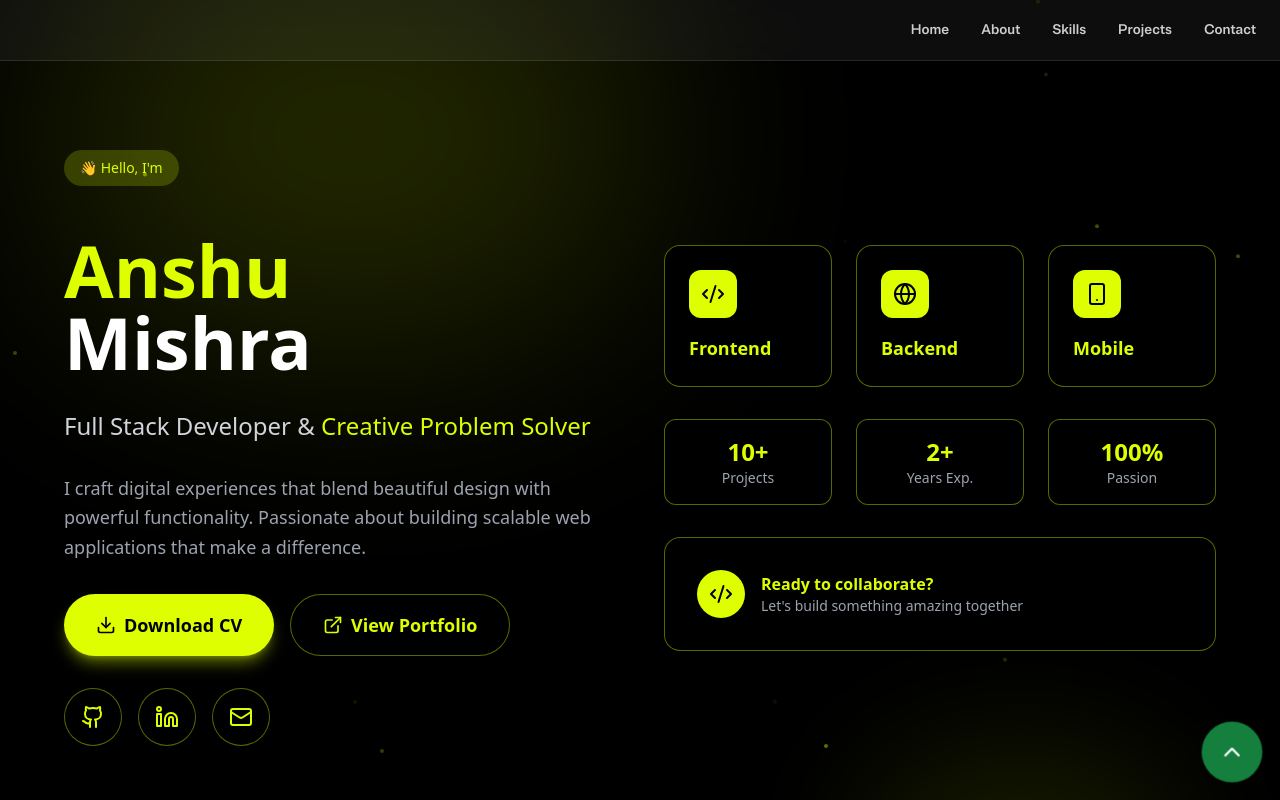
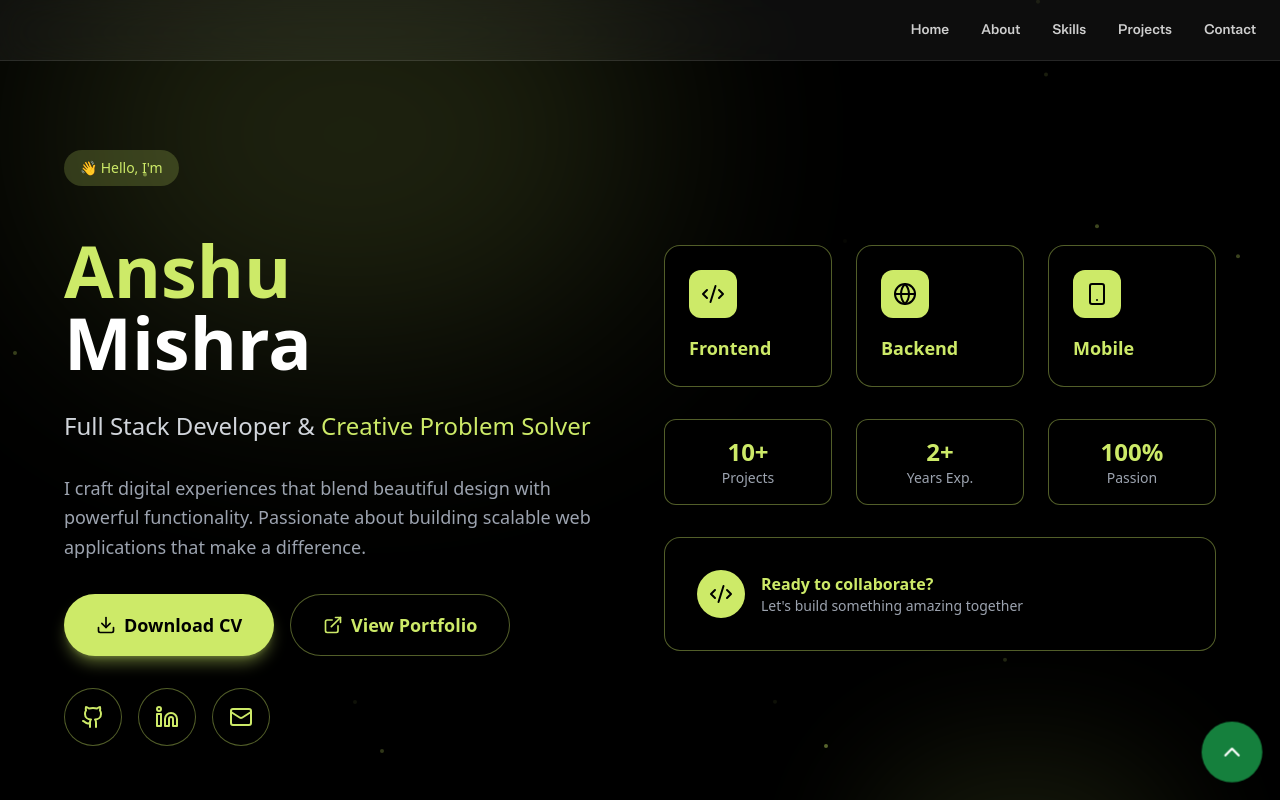
Before and after one commit to amishra-D/portfolio, a React (Vite) app: page / in a window 1280 px wide. Shown: the top 800 px of the page. Built offline with nearby package versions, Linux system fonts and the light colour scheme; a web font is replaced by a local one.

Commit message:
with final changes

```diff
--- a/src/components/Home.jsx
+++ b/src/components/Home.jsx
@@ -75,9 +75,9 @@ const gradientVariants = {
 };
 
 const skillsData = [
-  { icon: Code2, label: "Frontend", color: "bg-[#ddff00]" },
-  { icon: Globe, label: "Backend", color: "bg-[#ddff00]" },
-  { icon: Smartphone, label: "Mobile", color: "bg-[#ddff00]" }
+  { icon: Code2, label: "Frontend", color: "bg-[#CDEA68]" },
+  { icon: Globe, label: "Backend", color: "bg-[#CDEA68]" },
+  { icon: Smartphone, label: "Mobile", color: "bg-[[#CDEA68]" }
 ];
 
 const socialLinks = [
@@ -94,8 +94,8 @@ const AnimatedButton = ({ onClick, children, variant = "primary", className = ""
         relative group px-8 py-4 rounded-full font-semibold text-lg
         transition-all duration-300 ease-out overflow-hidden z-40
         ${variant === "primary"
-          ? "bg-[#ddff00] text-black shadow-lg shadow-[#ddff00]/40 hover:shadow-[#ddff00]/60"
-          : "bg-black text-[#ddff00] border border-[#ddff00]/40 hover:bg-[#ddff00]/10"
+          ? "bg-[#CDEA68] text-black shadow-lg shadow-[#CDEA68]/40 hover:shadow-[#CDEA68]/60"
+          : "bg-black text-[#CDEA68] border border-[#CDEA68]/40 hover:bg-[#CDEA68]/10"
         }
         ${className}
       `}
@@ -121,12 +121,12 @@ const SkillCard = ({ skill, index }) => {
       whileHover={{ y: -10, scale: 1.05 }}
       custom={index}
     >
-      <div className="relative bg-black rounded-2xl p-6 border border-[#ddff00]/40 hover:border-[#ddff00]/60 transition-all duration-300 z-40">
-        <div className={`inline-flex p-3 rounded-xl bg-[#ddff00] mb-4 z-40`}>
+      <div className="relative bg-black rounded-2xl p-6 border border-[#CDEA68]/40 hover:border-[#CDEA68]/60 transition-all duration-300 z-40">
+        <div className={`inline-flex p-3 rounded-xl bg-[#CDEA68] mb-4 z-40`}>
           <Icon className="w-6 h-6 text-black z-40" />
         </div>
-        <h3 className="text-[#ddff00] font-semibold text-lg z-40">{skill.label}</h3>
-        <div className="absolute inset-0 bg-gradient-to-r from-[#ddff00]/10 to-transparent opacity-0 group-hover:opacity-100 transition-opacity duration-300 rounded-2xl z-40" />
+        <h3 className="text-[#CDEA68] font-semibold text-lg z-40">{skill.label}</h3>
+        <div className="absolute inset-0 bg-gradient-to-r from-[#CDEA68]/10 to-transparent opacity-0 group-hover:opacity-100 transition-opacity duration-300 rounded-2xl z-40" />
       </div>
     </motion.div>
   );
@@ -140,14 +140,14 @@ const SocialLink = ({ social, index }) => {
       href={social.href}
       target="_blank"
       rel="noopener noreferrer"
-      className="group relative p-4 bg-black rounded-full border border-[#ddff00]/40 hover:border-[#ddff00]/60 transition-all duration-300 z-40"
+      className="group relative p-4 bg-black rounded-full border border-[#CDEA68]/40 hover:border-[#CDEA68]/60 transition-all duration-300 z-40"
       variants={itemVariants}
       whileHover={{ scale: 1.1, y: -5 }}
       whileTap={{ scale: 0.9 }}
       custom={index}
     >
-      <Icon className="w-6 h-6 text-[#ddff00] group-hover:text-[#ddff00] transition-colors duration-300 z-40" />
-      <div className="absolute inset-0 bg-gradient-to-r from-[#ddff00]/20 to-[#ddff00]/20 opacity-0 group-hover:opacity-100 transition-opacity duration-300 rounded-full z-40" />
+      <Icon className="w-6 h-6 text-[#CDEA68] group-hover:text-[#CDEA68] transition-colors duration-300 z-40" />
+      <div className="absolute inset-0 bg-gradient-to-r from-[#CDEA68]/20 to-[#CDEA68]/20 opacity-0 group-hover:opacity-100 transition-opacity duration-300 rounded-full z-40" />
     </motion.a>
   );
 };
@@ -181,7 +181,7 @@ const Home = forwardRef((props, ref) => {
         <motion.div
           className="absolute w-[40%] h-[40%] rounded-full blur-[100px] z-30"
           style={{
-            background: '#ddff00',
+            background: '#CDEA68',
             left: `${mousePosition.x * 0.02}%`,
             top: `${mousePosition.y * 0.02}%`,
             opacity: 0.15
@@ -201,7 +201,7 @@ const Home = forwardRef((props, ref) => {
         <motion.div
           className="absolute w-[30%] h-[30%] rounded-full blur-[80px] z-30"
           style={{
-            background: '#ddff00',
+            background: '#CDEA68',
             right: `${mousePosition.x * 0.03}%`,
             bottom: `${mousePosition.y * 0.03}%`,
             opacity: 0.1
@@ -220,7 +220,7 @@ const Home = forwardRef((props, ref) => {
         {[...Array(20)].map((_, i) => (
           <motion.div
             key={i}
-            className="absolute w-1 h-1 bg-[#ddff00] rounded-full z-30"
+            className="absolute w-1 h-1 bg-[#CDEA68] rounded-full z-30"
             style={{
               left: `${Math.random() * 100}%`,
               top: `${Math.random() * 100}%`,
@@ -246,7 +246,7 @@ const Home = forwardRef((props, ref) => {
           <div className="space-y-8 z-40">
             <motion.div variants={itemVariants} className="z-40">
               <motion.span
-                className="inline-block px-4 py-2 bg-[#ddff00]/20 text-[#ddff00] rounded-full text-sm font-medium mb-4 z-40"
+                className="inline-block px-4 py-2 bg-[#CDEA68]/20 text-[#CDEA68] rounded-full text-sm font-medium mb-4 z-40"
                 whileHover={{ scale: 1.05 }}
               >
                 👋 Hello, I'm
@@ -255,7 +255,7 @@ const Home = forwardRef((props, ref) => {
 
             <motion.div variants={itemVariants} className="z-40">
               <h1 className="text-4xl sm:text-5xl lg:text-7xl font-bold text-white leading-tight z-40">
-                <span className="text-[#ddff00] z-40">Anshu</span>
+                <span className="text-[#CDEA68] z-40">Anshu</span>
                 <br />
                 <span className="text-white z-40">Mishra</span>
               </h1>
@@ -264,7 +264,7 @@ const Home = forwardRef((props, ref) => {
             <motion.div variants={itemVariants} className="z-40">
               <p className="text-xl sm:text-2xl text-gray-300 font-medium z-40">
                 Full Stack Developer &
-                <span className="text-[#ddff00] z-40"> Creative Problem Solver</span>
+                <span className="text-[#CDEA68] z-40"> Creative Problem Solver</span>
               </p>
             </motion.div>
             <motion.div variants={itemVariants} className="z-40">
@@ -316,23 +316,23 @@ const Home = forwardRef((props, ref) => {
               ].map((stat, index) => (
                 <motion.div
                   key={stat.label}
-                  className="text-center p-4 bg-black rounded-xl border border-[#ddff00]/40 z-40"
+                  className="text-center p-4 bg-black rounded-xl border border-[#CDEA68]/40 z-40"
                   variants={itemVariants}
                   whileHover={{ scale: 1.05 }}
                 >
-                  <div className="text-2xl font-bold text-[#ddff00] z-40">{stat.number}</div>
+                  <div className="text-2xl font-bold text-[#CDEA68] z-40">{stat.number}</div>
                   <div className="text-sm text-gray-400 z-40">{stat.label}</div>
                 </motion.div>
               ))}
             </motion.div>
             <motion.div
-              className="relative p-8 bg-black rounded-2xl border border-[#ddff00]/40 z-40"
+              className="relative p-8 bg-black rounded-2xl border border-[#CDEA68]/40 z-40"
               variants={itemVariants}
               whileHover={{ scale: 1.02 }}
             >
               <div className="flex items-center gap-4 z-40">
                 <motion.div
-                  className="w-12 h-12 bg-[#ddff00] rounded-full flex items-center justify-center cursor-pointer z-40"
+                  className="w-12 h-12 bg-[#CDEA68] rounded-full flex items-center justify-center cursor-pointer z-40"
                   onClick={() => setIsMoved(!isMoved)}
                   animate={{
                     rotate: isMoved ? 360 : 0,
@@ -348,7 +348,7 @@ const Home = forwardRef((props, ref) => {
                   <Code2 className="w-6 h-6 text-black z-40" />
                 </motion.div>
                 <div className="z-40">
-                  <h3 className="text-[#ddff00] font-semibold z-40">Ready to collaborate?</h3>
+                  <h3 className="text-[#CDEA68] font-semibold z-40">Ready to collaborate?</h3>
                   <p className="text-gray-400 text-sm z-40">Let's build something amazing together</p>
                 </div>
               </div>
@@ -362,8 +362,8 @@ const Home = forwardRef((props, ref) => {
         animate={{ y: [0, 10, 0] }}
         transition={{ duration: 2, repeat: Infinity }}
       >
-        <div className="w-6 h-10 border-2 border-[#ddff00]/30 rounded-full flex justify-center z-40">
-          <div className="w-1 h-3 bg-[#ddff00]/50 rounded-full mt-2 z-40"></div>
+        <div className="w-6 h-10 border-2 border-[#CDEA68]/30 rounded-full flex justify-center z-40">
+          <div className="w-1 h-3 bg-[#CDEA68]/50 rounded-full mt-2 z-40"></div>
         </div>
       </motion.div>
     </motion.div>
--- a/src/components/Moreabout.jsx
+++ b/src/components/Moreabout.jsx
@@ -29,7 +29,7 @@ transition : {
   ease: [0, 0.71, 0.2, 1.01],
 }  }
   return (
-    <div className='min-h-screen w-full bg-neutral-900 z-40 rounded-b-3xl flex justify-center items-center px-4 py-10'>
+    <div className='min-h-screen w-full bg-neutral-950 z-40 rounded-b-3xl flex justify-center items-center px-4 py-10'>
       <div className="w-full max-w-6xl grid grid-cols-1 sm:grid-cols-2 lg:grid-cols-3 gap-6">
         {servicesOffered.map((service, idx) => (
           <motion.div
```
